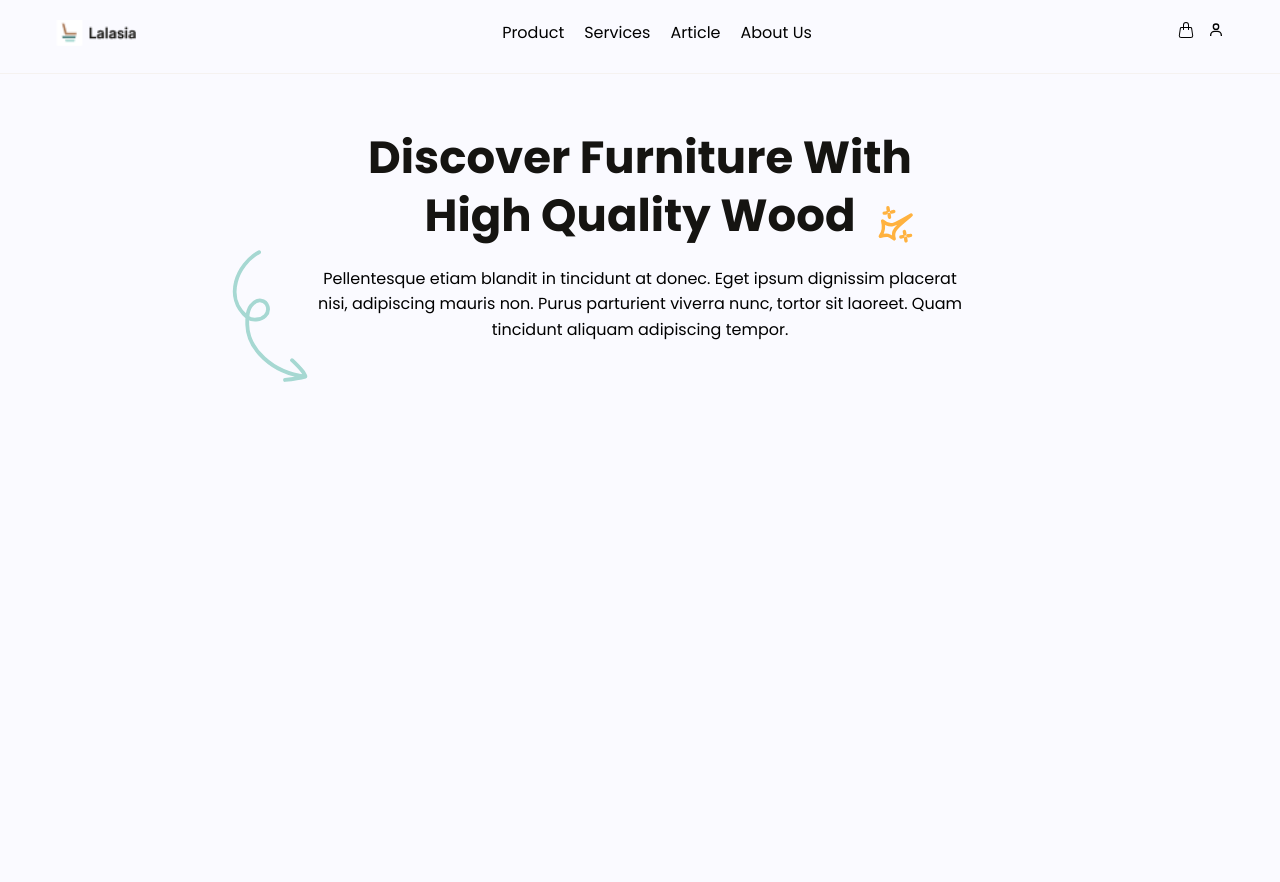
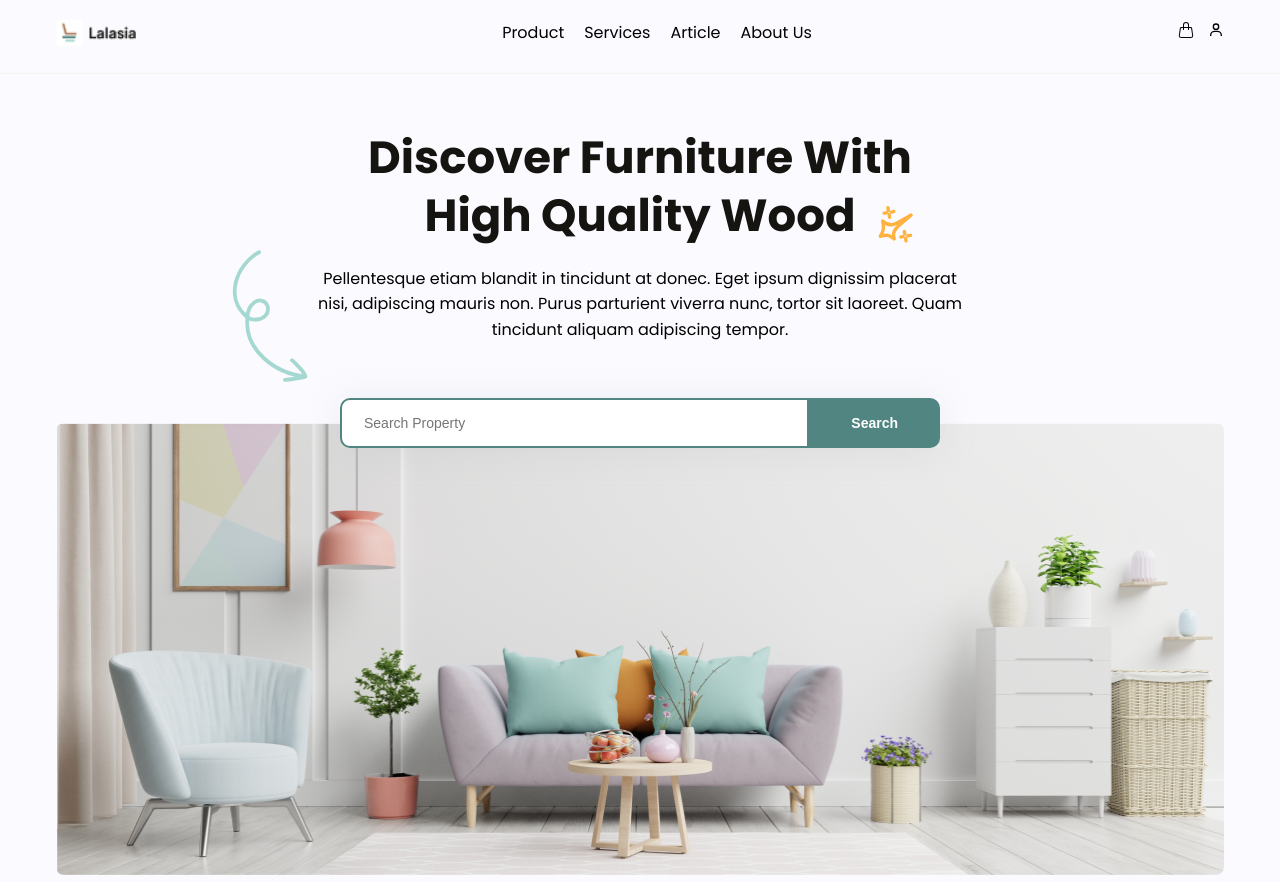
Before and after one commit to kariz-dev/furniture_landingpage, a React (Create React App) app: page / in a window 1280 px wide. Before the commit the page ends 800 px from the top, so only its background shows below. Built offline with nearby package versions, Linux system fonts and the light colour scheme.

Commit message:
banner section

```diff
--- a/src/App.css
+++ b/src/App.css
@@ -15,6 +15,11 @@ body {
   -moz-osx-font-smoothing: grayscale;
   background: #fafaff;
   font-weight: 400;
+  overflow-x: hidden;
+}
+
+body::-webkit-scrollbar {
+  display: none;
 }
 
 a {
--- /dev/null
+++ b/src/components/BannerComp/index.js
@@ -0,0 +1,22 @@
+import {
+  BannerSearch,
+  BannerInput,
+  BannerButton,
+  BannerImg
+} from './styled';
+import banner from '../../assets/banner.png';
+
+function BannerComp() {
+  return (
+    <>
+      <BannerSearch>
+        <BannerInput type="text" placeholder="Search Property" />
+        <BannerButton>Search</BannerButton>
+      </BannerSearch>
+
+      <BannerImg src={banner} alt="Banner"/>
+    </>
+  )
+}
+
+export default BannerComp;
--- /dev/null
+++ b/src/components/BannerComp/styled.js
@@ -0,0 +1,52 @@
+import styled from "styled-components";
+
+export const BannerSearch = styled.div`
+  margin-left: auto;
+  margin-right: auto;
+  margin-top: 55px;
+  width: 600px;
+  height: 50px;
+  display: flex;
+  justify-content: center;
+
+  box-shadow: 0px 1.87902px 37.5804px rgba(175, 173, 181, 0.2);
+  z-index: 1;
+`;
+
+export const BannerInput = styled.input`
+  border: 2px solid #518581;
+  padding: 10px 22px;
+  border-radius: 10px 0 0 10px;
+  width: inherit;
+  font-size: 14px;
+
+  &:focus {
+    outline: none;
+    color: #518581;
+  }
+`;
+
+export const BannerButton = styled.button`
+  border: 2px solid #518581;
+  background: #518581;
+  color: #fff;
+  padding: 10px 40px;
+  cursor: pointer;
+  border-radius: 0 10px 10px 0;
+  font-size: 14px;
+  font-weight: 600;
+
+  &:hover {
+    border: 2px solid #151411;
+    background: #151411;
+    color: #fff;
+  }
+`;
+
+export const BannerImg = styled.img`
+  width: inherit;
+  border-radius: 8px;
+  margin-top: -25px;
+  z-index: -1;
+  position: relative;
+`;
--- a/src/pages/Home.jsx
+++ b/src/pages/Home.jsx
@@ -1,9 +1,11 @@
+import BannerComp from "../components/BannerComp";
 import HeroComp from "../components/HeroComp";
 
 function Home() {
   return (
     <div className="container">
       <HeroComp />
+      <BannerComp />
     </div>
   );
 }
```
Also changed, not shown: src/assets/banner.png (added).
